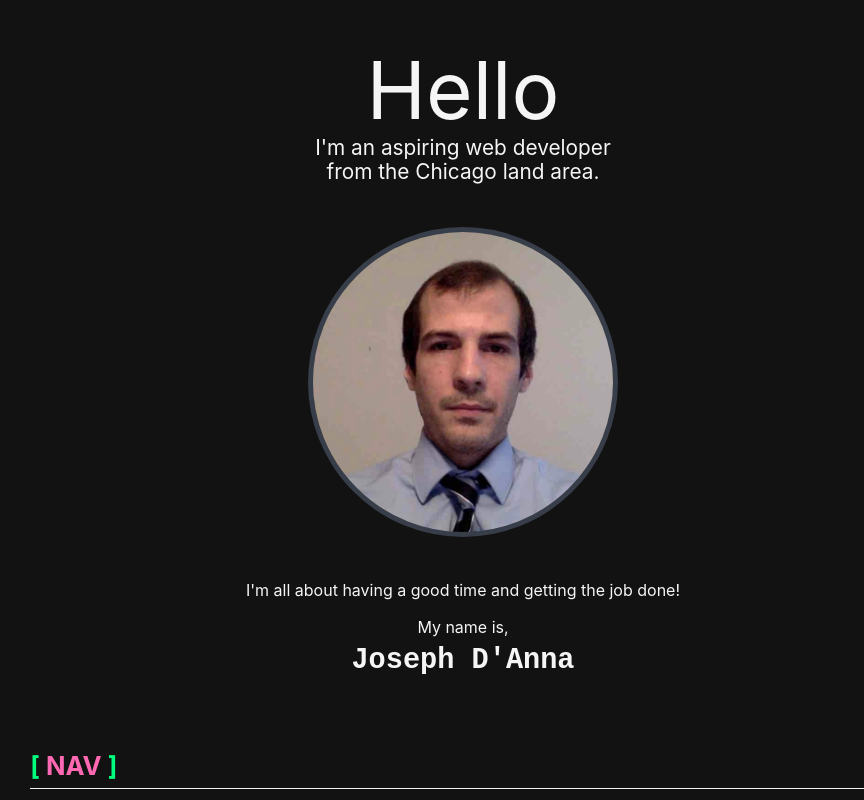
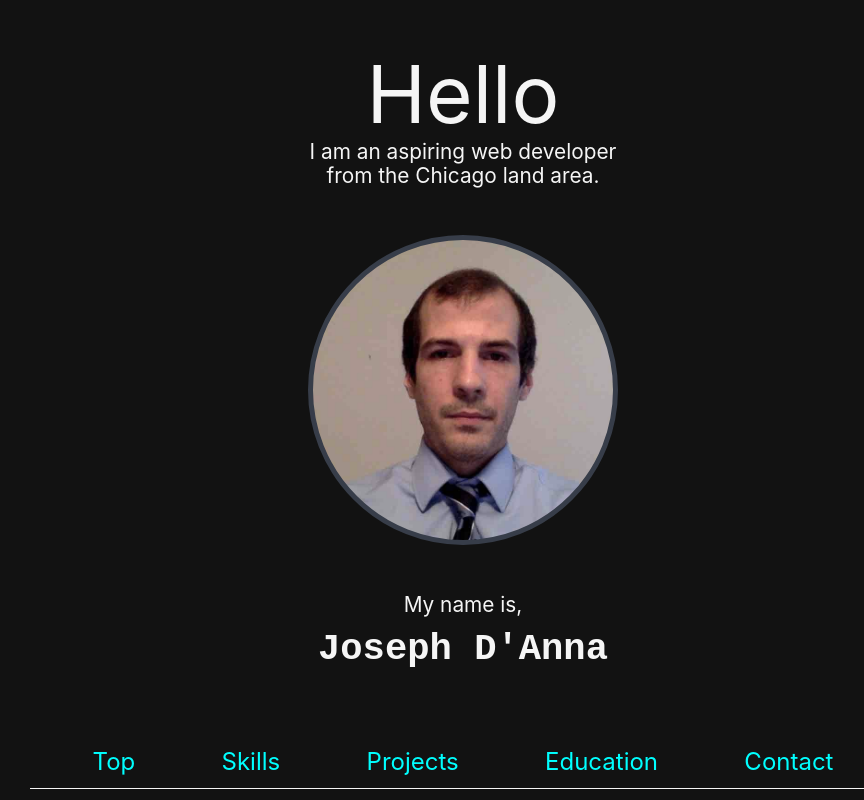
Before and after one commit to jodyanna/portfolio, a React (Create React App) app: page / in a window 1280 px wide. Shown: the top 800 px of the page, without its empty margins (177-1041 px from the left). Built offline with nearby package versions, Linux system fonts and the light colour scheme; no server answers.

Commit message:
added responsive nav section

```diff
--- a/src/components/Intro.js
+++ b/src/components/Intro.js
@@ -19,7 +19,7 @@ class Intro extends React.Component {
         <div className={styles.textContainer}>
           <div className={styles.greeting}>Hello</div>
           <div className={styles.nutshell}>
-            <span>I'm an aspiring web developer</span><br/>
+            <span>I am an aspiring web developer</span><br/>
             <span>from the Chicago land area.</span>
           </div>
         </div>
@@ -29,8 +29,6 @@ class Intro extends React.Component {
         <div className={styles.textContainer}>
           <div className={styles.tagline}>
             <span>
-              I'm all about having a good time and getting the job done!<br/>
-              <br/>
               My name is,
             </span>
             <h1 className={styles.h1}>Joseph D'Anna</h1>
--- a/src/components/Navigation.js
+++ b/src/components/Navigation.js
@@ -1,6 +1,7 @@
 import React from 'react';
-import navIcon from "../img/icons/menu.png";
+
 import styles from '../styles/modules/Navigation.module.css';
+
 
 class Navigation extends React.Component {
   constructor(props) {
@@ -18,7 +19,8 @@ class Navigation extends React.Component {
     return (
       <nav className={styles.container}>
         <NavButton label={"NAV"} onClick={this.handleClick} />
-        <NavMenu isVisible={this.state.isVisible} onClick={this.handleClick}/>
+        <NavMenu isVisible={this.state.isVisible} onClick={this.handleClick} />
+        <NavBar />
       </nav>
     );
   }
@@ -73,4 +75,18 @@ class NavMenu extends React.Component {
   }
 }
 
+function NavBar(props) {
+  return (
+    <div className={styles.navBarContainer}>
+      <ul className={styles.navBar}>
+        <li className={styles.navBarItem}><a href={"#top"}>Top</a></li>
+        <li className={styles.navBarItem}><a href={"#skills"}>Skills</a></li>
+        <li className={styles.navBarItem}><a href={"#projects"}>Projects</a></li>
+        <li className={styles.navBarItem}><a href={"#education"}>Education</a></li>
+        <li className={styles.navBarItem}><a href={"#contact"}>Contact</a></li>
+      </ul>
+    </div>
+  )
+}
+
 export default Navigation;
--- a/src/styles/index.css
+++ b/src/styles/index.css
@@ -1,5 +1,9 @@
 
 @import "normalize.css";
+
+html {
+  scroll-behavior: smooth;
+}
 
 body {
   margin: 0;
@@ -46,7 +50,7 @@ h2 {
   font-size: 2em;
   width: 80%;
   margin: 0 0 0.2em 0;
-  text-align: left;
+  text-align: right;
 }
 
 h3 {
--- a/src/styles/modules/Intro.module.css
+++ b/src/styles/modules/Intro.module.css
@@ -49,7 +49,7 @@
     text-align: center;
 }
 .tagline {
-    font-size: 1em;
+    font-size: 1.3em;
     text-align: center;
 }
 
--- a/src/styles/modules/Navigation.module.css
+++ b/src/styles/modules/Navigation.module.css
@@ -38,12 +38,6 @@
     width: 48px;
     height: 48px;
 
-}
-
-.button {
-    margin: 0.3em;
-    background-color: transparent;
-    border: none;
 }
 
 .navItem {
@@ -95,3 +89,50 @@
 .innerButton:hover {
     color: springgreen;
 }
+
+.navBarContainer {
+    display: flex;
+    display: -webkit-flex;
+    align-items: flex-end;
+
+    width: 100%;
+    height: 50px;
+}
+
+
+.navBar {
+    display: flex;
+    display: -webkit-flex;
+
+    align-items: center;
+    justify-content: space-evenly;
+
+    width: 100%;
+
+    margin: 0;
+    padding: 0;
+}
+
+.navBarItem {
+    width: fit-content;
+
+    font-size: 1.5em;
+
+    margin: 0.5em 1em 0.2em 1em;
+
+    list-style: none;
+
+}
+
+
+@media screen and (min-width: 640px) {
+    .navButton {
+        display: none;
+    }
+}
+
+@media screen and (max-width: 640px) {
+    .navBarContainer {
+        display: none;
+    }
+}
--- a/src/styles/modules/Projects.module.css
+++ b/src/styles/modules/Projects.module.css
@@ -47,7 +47,6 @@
 }
 
 .textContainer {
-
     margin: 2em 0.2em 0 0.2em;
     padding: 0;
 }
@@ -78,7 +77,7 @@
     margin: 1em 0;
     padding: 1em;
 
-    background-color: transparent;
+    background-color: #393e4b;
 
     border: #373d49 ridge 4px;
     border-radius: 5px;
```
